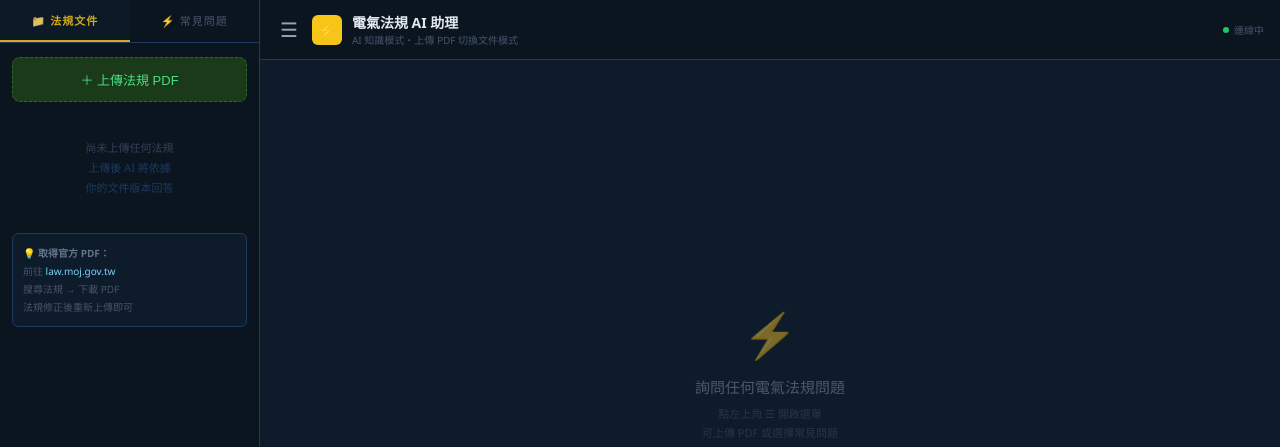
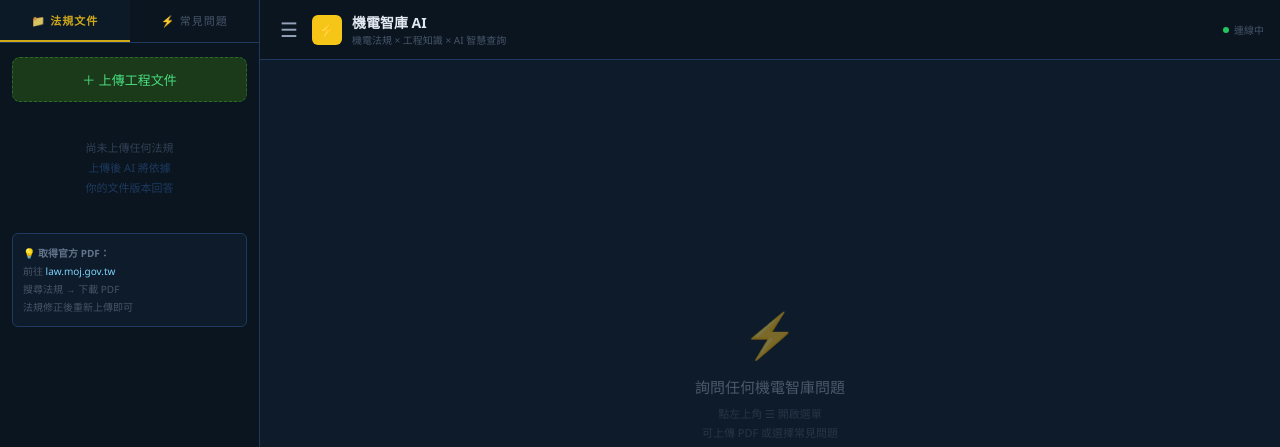
Before and after one commit to yuanyuanchen63-sudo/electrical-law-app, a Next.js app in the folder Desktop/electrical-law-app/: page / in a window 1280 px wide. Shown: the top 447 px of the page. Built offline with nearby package versions, Linux system fonts and the light colour scheme.

Commit message:
Update page.tsx

```diff
--- a/Desktop/electrical-law-app/app/page.tsx
+++ b/Desktop/electrical-law-app/app/page.tsx
@@ -204,7 +204,7 @@ export default function Page() {
                   display: "flex", alignItems: "center", justifyContent: "center", gap: "6px",
                 }}
               >
-                {extracting ? "⏳ 解析中..." : "＋ 上傳法規 PDF"}
+                {extracting ? "⏳ 解析中..." : "＋ 上傳工程文件"}
               </button>
               <input ref={fileInputRef} type="file" accept=".pdf" multiple onChange={handleUpload} style={{ display: "none" }} />
 
@@ -284,9 +284,9 @@ export default function Page() {
           <button onClick={() => setSidebarOpen(!sidebarOpen)} style={{ background: "none", border: "none", color: "#94A3B8", cursor: "pointer", fontSize: "20px", padding: "2px 4px", flexShrink: 0 }}>☰</button>
           <div style={{ width: "30px", height: "30px", background: "#F5C518", borderRadius: "6px", display: "flex", alignItems: "center", justifyContent: "center", fontSize: "15px", flexShrink: 0 }}>⚡</div>
           <div style={{ minWidth: 0 }}>
-            <div style={{ fontWeight: 700, fontSize: "14px", color: "#E2E8F0", whiteSpace: "nowrap" }}>電氣法規 AI 助理</div>
+            <div style={{ fontWeight: 700, fontSize: "14px", color: "#E2E8F0", whiteSpace: "nowrap" }}>機電智庫 AI</div>
             <div style={{ fontSize: "10px", color: docs.length > 0 ? "#4ade80" : "#475569", whiteSpace: "nowrap", overflow: "hidden", textOverflow: "ellipsis" }}>
-              {docs.length > 0 ? `依據 ${docs.length} 份上傳文件` : "AI 知識模式・上傳 PDF 切換文件模式"}
+              {docs.length > 0 ? `依據 ${docs.length} 份上傳文件` : "機電法規 × 工程知識 × AI 智慧查詢"}
             </div>
           </div>
           <div style={{ marginLeft: "auto", display: "flex", alignItems: "center", gap: "5px", flexShrink: 0 }}>
@@ -300,7 +300,7 @@ export default function Page() {
           {messages.length === 0 && (
             <div style={{ margin: "auto", textAlign: "center", maxWidth: "340px", opacity: 0.45, padding: "0 16px" }}>
               <div style={{ fontSize: "44px", marginBottom: "12px" }}>⚡</div>
-              <div style={{ fontSize: "15px", color: "#94A3B8", marginBottom: "8px" }}>詢問任何電氣法規問題</div>
+              <div style={{ fontSize: "15px", color: "#94A3B8", marginBottom: "8px" }}>詢問任何機電智庫問題</div>
               <div style={{ fontSize: "11px", color: "#475569", lineHeight: "1.7" }}>
                 點左上角 ☰ 開啟選單<br />
                 可上傳 PDF 或選擇常見問題
```
